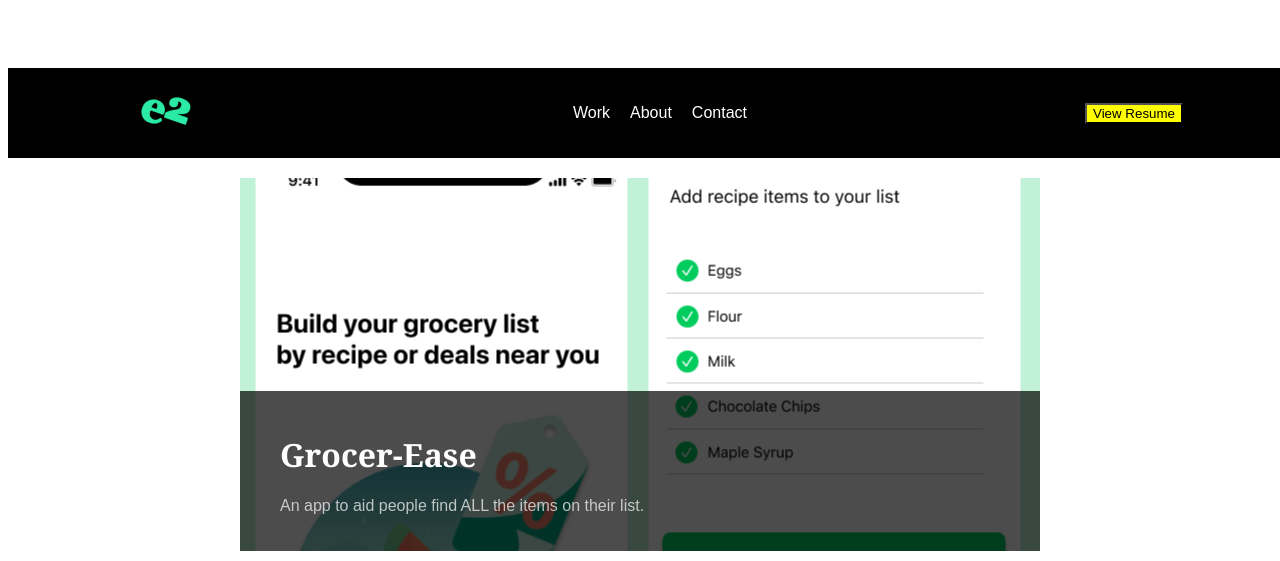
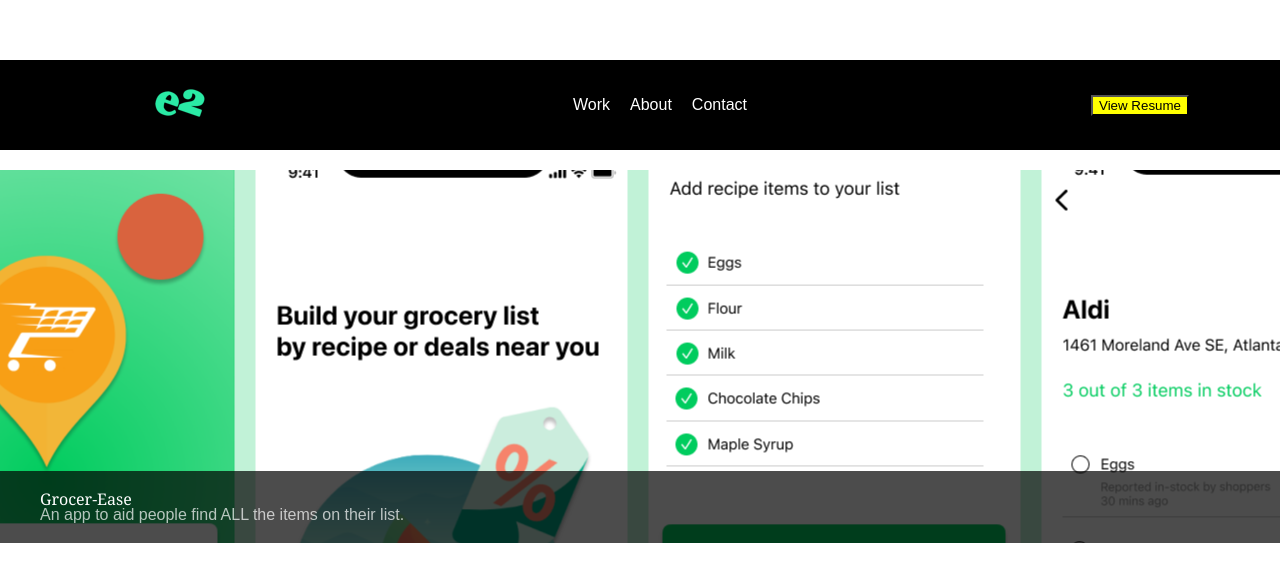
Before and after one commit to misterericman/UX_UI_HW_17, a plain HTML site: page index.html in a window 1280 px wide. Shown: the part 170-731 px from the top of the page. Drawn offline with Linux system fonts and the light colour scheme.

Commit message:
resized width .rev soon.. see note
The navbar was  misbehaving when going from scroll to sticky. changing the width helped solve this.  will need to place 'work' into new div to accommodate this change

```diff
--- a/css/style.css
+++ b/css/style.css
@@ -67,7 +67,7 @@ overflow: hidden;
 .column {
     display: flex;
     height: 1200px;
-    width: 800px;
+    width: 100%;
     flex-direction: column;
     margin: 0 auto;
 }
--- a/index.html
+++ b/index.html
@@ -1,7 +1,7 @@
 <!DOCTYPE HTML>
     <head>
         <title>Eric's Portfolio</title>
-        <link rel="reset" type="text/css" href="css/reset.css">
+        <link rel="stylesheet" type="text/css" href="css/reset.css">
         <link rel="stylesheet" type="text/css" href="css/style.css">
     </head>
     <body>
@@ -10,10 +10,9 @@
        <div class="logo"></div>
        <div id="navbar">
            <div class="left">
-            <button name="Home">
-                <img aria-hidden="true" viewBox="0 0 10 10" src="../UX_UI_HW_17/images/e2 logo.png">
-                Home
-              </button>
+            <a href="#">
+                <img src="../UX_UI_HW_17/images/e2 logo.png" alt="Home button, a logotype">
+            </a>
            </div>
            <div class="center">
                 <a href="#">Work</a>
```
